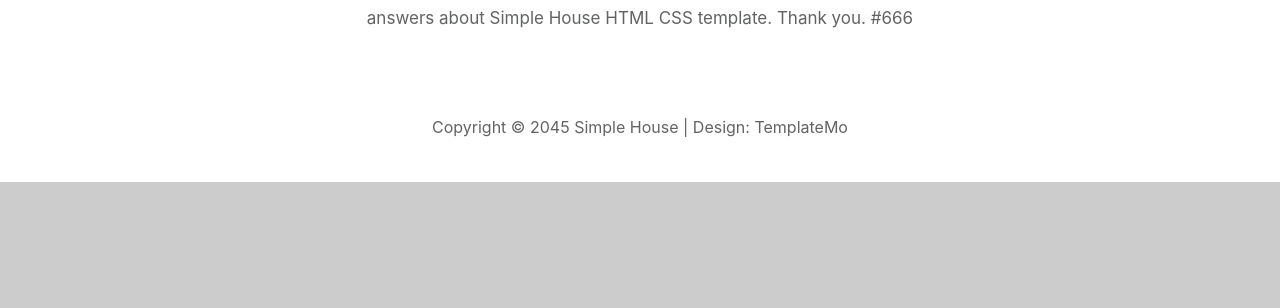
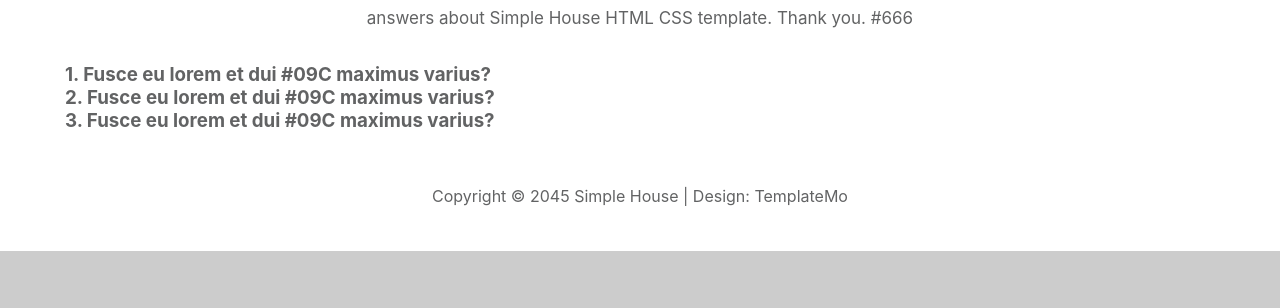
Before and after one commit to KhachGevorgyan94/React-project-start, a React (Create React App) app: page /contact in a window 1280 px wide. Shown: the part 2112-2420 px from the top of the page. Built offline with nearby package versions, Linux system fonts and the light colour scheme.

Commit message:
lesson 4

```diff
--- /dev/null
+++ b/src/Components/contact/components/FAQ-list/components/FAQ-box/index.jsx
@@ -0,0 +1,26 @@
+import React from "react";
+import './style.css'
+
+
+class FAQBox extends React.Component {
+  state = {
+    isActive: false,
+  }
+
+  faqClick = () => {
+    this.setState({isActive:!this.state.isActive})
+  }
+
+  render() {
+    return <div className={`P-faq-box ${this.state.isActive? 'P-open-faq':''}`}>
+      <div className='P-faq-header' onClick={this.faqClick}>
+        <h3>{this.props.title}</h3>
+      </div>
+      <div className='P-faq-body'>
+        {this.props.children}
+      </div>
+    </div>
+  }
+}
+
+export default FAQBox
--- /dev/null
+++ b/src/Components/contact/components/FAQ-list/components/FAQ-box/style.css
@@ -0,0 +1,9 @@
+.P-faq-body{
+    transition: .3s;
+    overflow: hidden;
+    overflow-y: auto;
+    max-height: 0;
+}
+.P-open-faq .P-faq-body{
+    max-height: 500px;
+}
--- /dev/null
+++ b/src/Components/contact/components/FAQ-list/index.jsx
@@ -0,0 +1,37 @@
+import React from "react";
+import './style.css'
+import FAQBox from "./components/FAQ-box";
+
+
+class FAQList extends React.Component {
+
+  render() {
+    return <section className='container'>
+      <div className='P-faq-list'>
+        <FAQBox title={'1. Fusce eu lorem et dui #09C maximus varius?'}>
+          <p>Lorem ipsum dolor sit amet, consectetur adipisicing elit. Incidunt, quibusdam!</p>
+          <h3>Lorem ipsum dolor sit amet.</h3>
+        </FAQBox>
+        <FAQBox title={'2. Fusce eu lorem et dui #09C maximus varius?'}>
+          <p>Lorem ipsum dolor sit amet, consectetur adipisicing elit. Incidunt, quibusdam!</p>
+          <h3>Lorem ipsum dolor sit amet.</h3>
+          <span>Lorem ipsum.</span>
+        </FAQBox>
+        <FAQBox title={'3. Fusce eu lorem et dui #09C maximus varius?'}>
+          <p>Lorem ipsum dolor sit amet, consectetur adipisicing elit. Incidunt, quibusdam!</p>
+          <h3>Lorem ipsum dolor sit amet.</h3>
+          <span>Lorem ipsum.</span>
+          <p>Lorem ipsum dolor sit amet, consectetur adipisicing elit. Incidunt, quibusdam!</p>
+          <h3>Lorem ipsum dolor sit amet.</h3>
+          <span>Lorem ipsum.</span>
+          <p>Lorem ipsum dolor sit amet, consectetur adipisicing elit. Incidunt, quibusdam!</p>
+          <h3>Lorem ipsum dolor sit amet.</h3>
+          <span>Lorem ipsum.</span>
+        </FAQBox>
+      </div>
+
+    </section>
+  }
+}
+
+export default FAQList
--- a/src/Components/contact/index.jsx
+++ b/src/Components/contact/index.jsx
@@ -3,6 +3,7 @@ import CoverInformation from "../cover-information";
 import Address from '../contact/components/addres';
 import MapLocation from "./components/map";
 import DivClick from "./components/input-boxes-4/div-create";
+import FAQList from "./components/FAQ-list";
 
 class Contact extends React.Component {
     render() {
@@ -11,7 +12,7 @@ class Contact extends React.Component {
             <Address />
             <MapLocation />
             <CoverInformation title='FAQs' description='This section comes with Accordion tabs for different questions and answers about Simple House HTML CSS template. Thank you. #666' />
-            <DivClick />
+            <FAQList/>
         </>
     }
 }
```
Also changed, not shown: src/Components/contact/components/FAQ-list/style.css (added).
